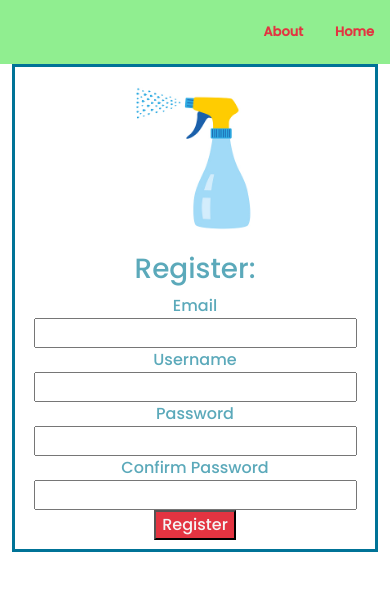
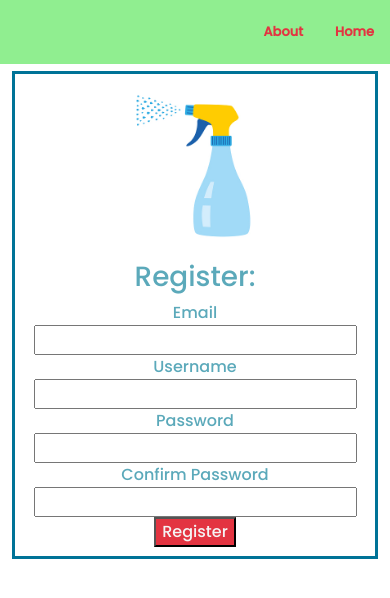
Before and after one commit to smclairecarden/chores-simplified, a Flask app: page /register in a window 390 px wide. Shown: the top 598 px of the page. Run offline with Flask 2, Linux system fonts and the light colour scheme; parts of the project's set-up code (start-up, migrations or seed data) failed here and were passed over; some libraries are stand-ins or nearby versions.

Commit message:
add media query for other pages

```diff
--- a/myapp/static/styles.css
+++ b/myapp/static/styles.css
@@ -153,9 +153,9 @@ a {
     margin-top: 1%;
   }
 
-  .registerform {
+  .registerform, .loginpage, .addchoreform {
     flex-direction: column;
-    margin: 0 auto;
+    margin: 2% auto;
   }
 
   .registerimg {
```
